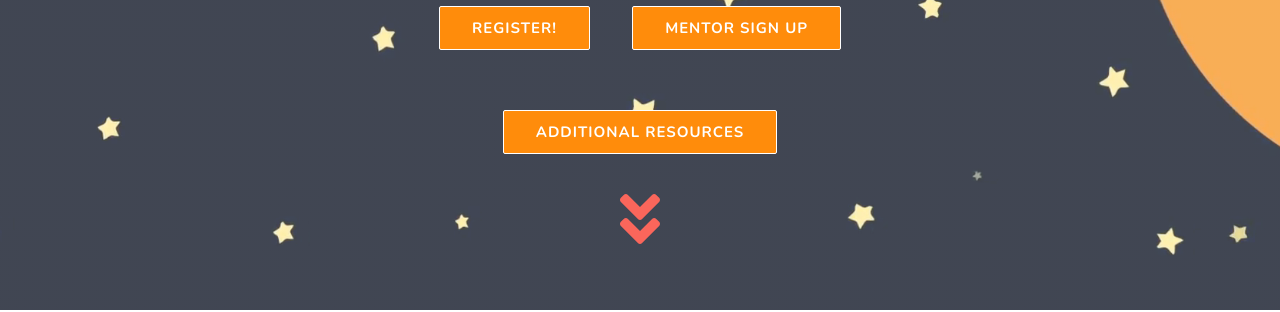
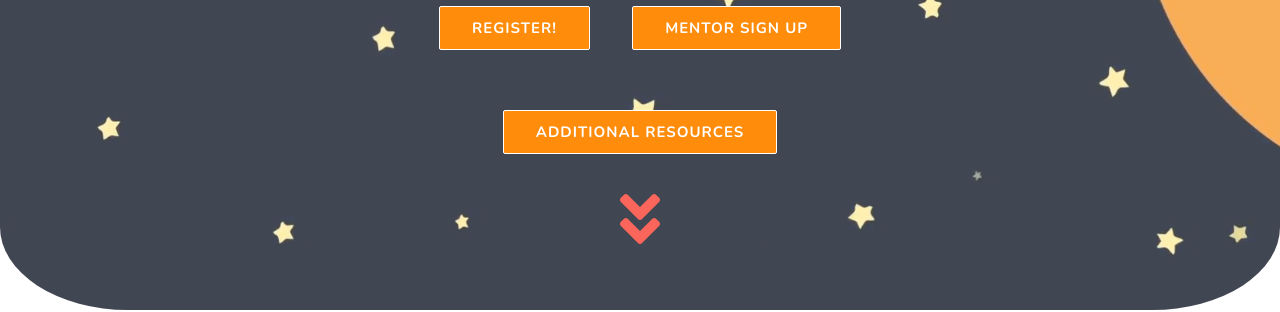
Before and after one commit to aryanvichare/SolarHacks, a website built with webpack: page index.html in a window 1280 px wide. Shown: the part 520-832 px from the top of the page. Built offline with nearby package versions, Linux system fonts and the light colour scheme.

Commit message:
update banner

```diff
--- a/css/main.css
+++ b/css/main.css
@@ -165,6 +165,7 @@ h4 {
   top: 0;
   left: 0;
   padding-top: 0;
+  border-radius: 0% 0% 10% 10%;
 
   /* Background image - tinting adopted from https://css-tricks.com/tinted-images-multiple-backgrounds/*/
   background: linear-gradient(
```
